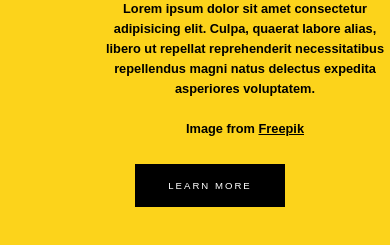
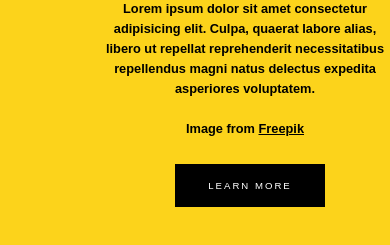
Before and after one commit to Gauravsdevelop/GeekAssingments, a plain HTML site: page GeekAssingments/assingmentMediaquery/index.html in a window 390 px wide. Shown: the part 567-812 px from the top of the page. Drawn offline with Linux system fonts and the light colour scheme.

Commit message:
Update style.css

```diff
--- a/GeekAssingments/assingmentMediaquery/style.css
+++ b/GeekAssingments/assingmentMediaquery/style.css
@@ -179,7 +179,7 @@ button{
       margin-left: 180px;
   }
   button{
-    margin: 15px 30px;
+    margin: 15px 70px;
     width: 150px;
     height: 43px;
   }
```
